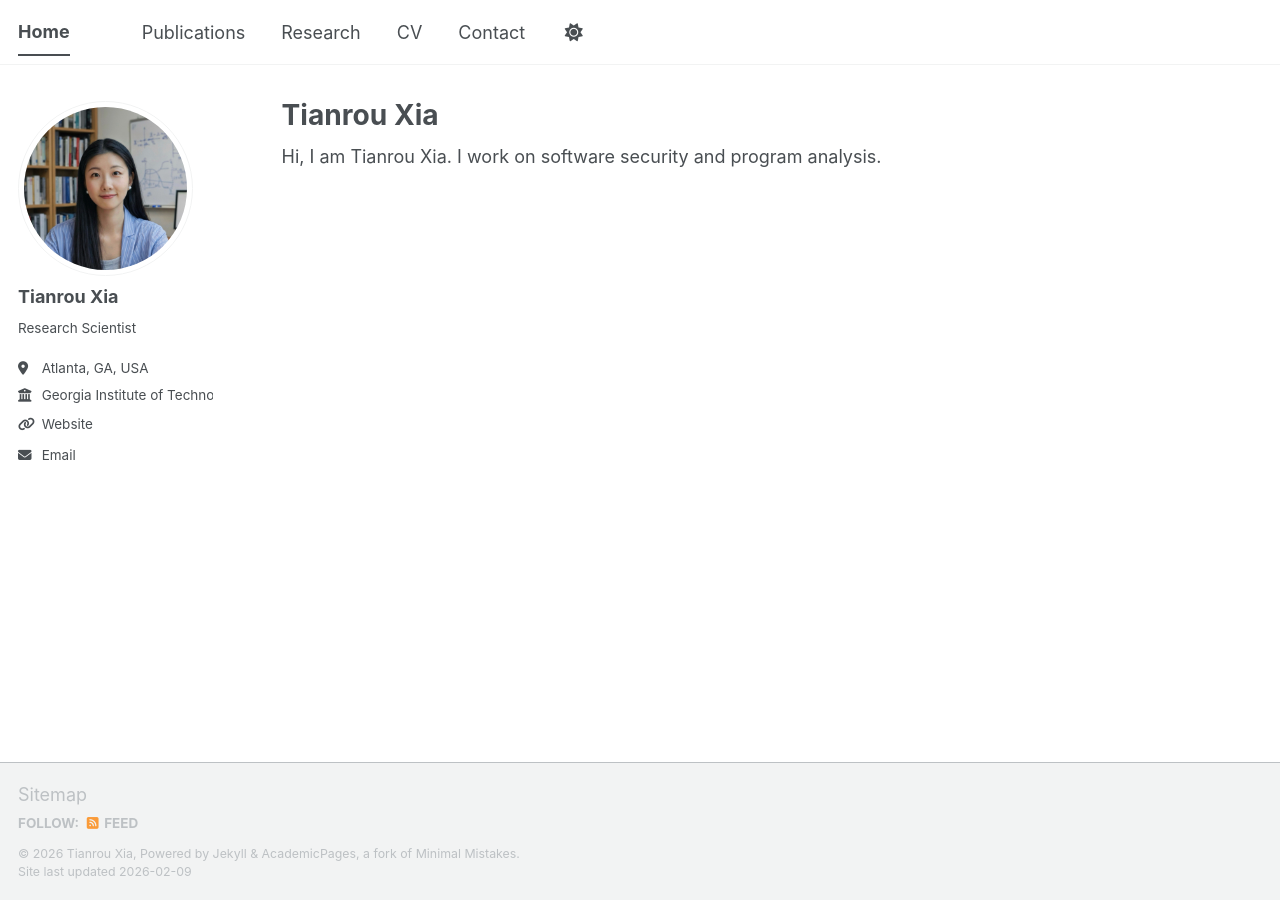
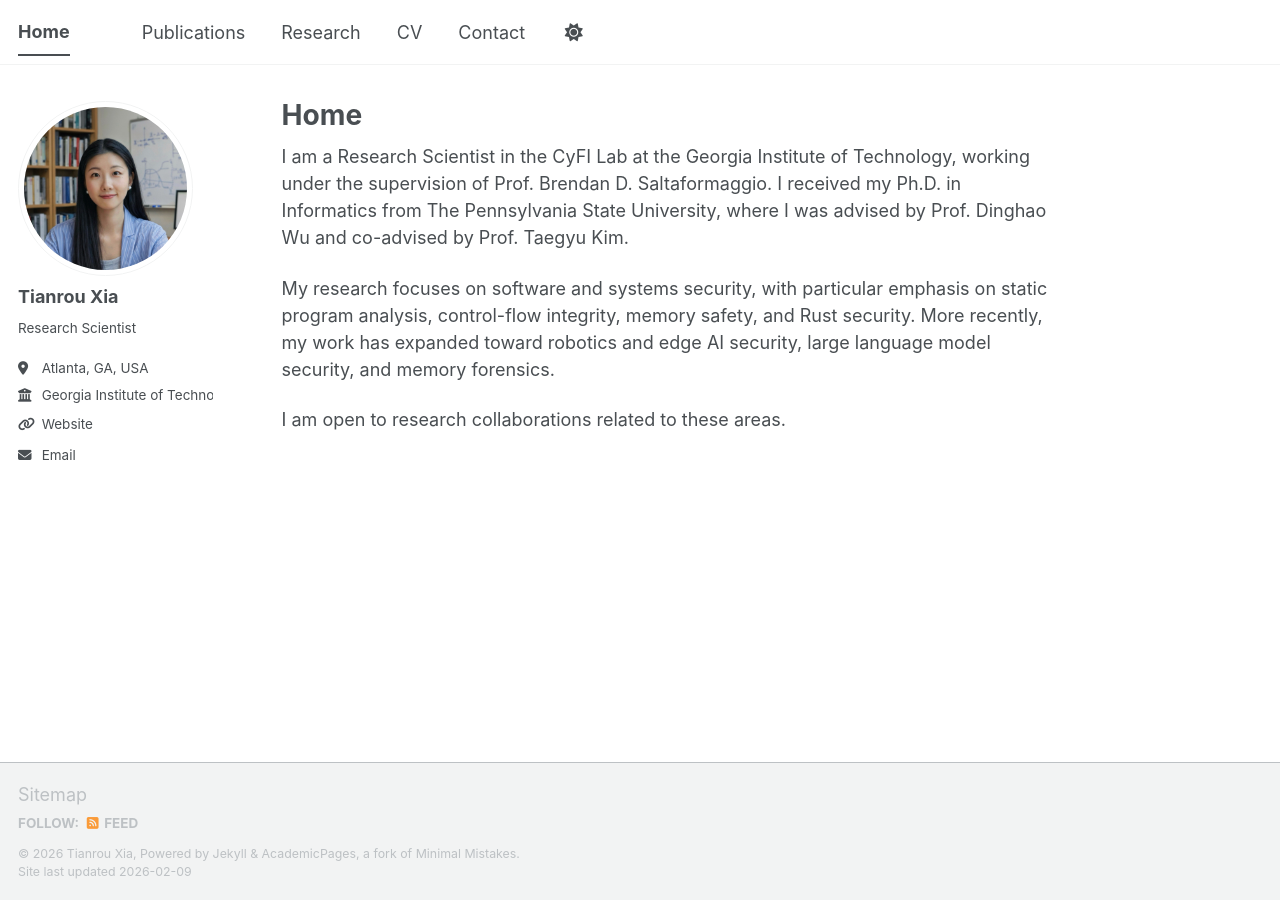
Before and after one commit to Shrimpig/shrimpig.github.io, a Jekyll site: the page built from index.md, in a window 1280 px wide. Built offline with Jekyll 4.4.1, drawn with Linux system fonts in a browser that asks for light colours; a script bundle is joined from its source files by our own code; library files that are not in the unit come from our copies.

Commit message:
Revise title and enhance personal description
Updated personal introduction and research focus.

```diff
--- a/index.md
+++ b/index.md
@@ -1,7 +1,11 @@
 ---
 layout: single
-title: Tianrou Xia
+title: Home
 permalink: /
 author_profile: true
 ---
-Hi, I am Tianrou Xia. I work on software security and program analysis.
+I am a Research Scientist in the CyFI Lab at the Georgia Institute of Technology, working under the supervision of Prof. Brendan D. Saltaformaggio. I received my Ph.D. in Informatics from The Pennsylvania State University, where I was advised by Prof. Dinghao Wu and co-advised by Prof. Taegyu Kim.
+
+My research focuses on software and systems security, with particular emphasis on static program analysis, control-flow integrity, memory safety, and Rust security. More recently, my work has expanded toward robotics and edge AI security, large language model security, and memory forensics.
+
+I am open to research collaborations related to these areas.
```
